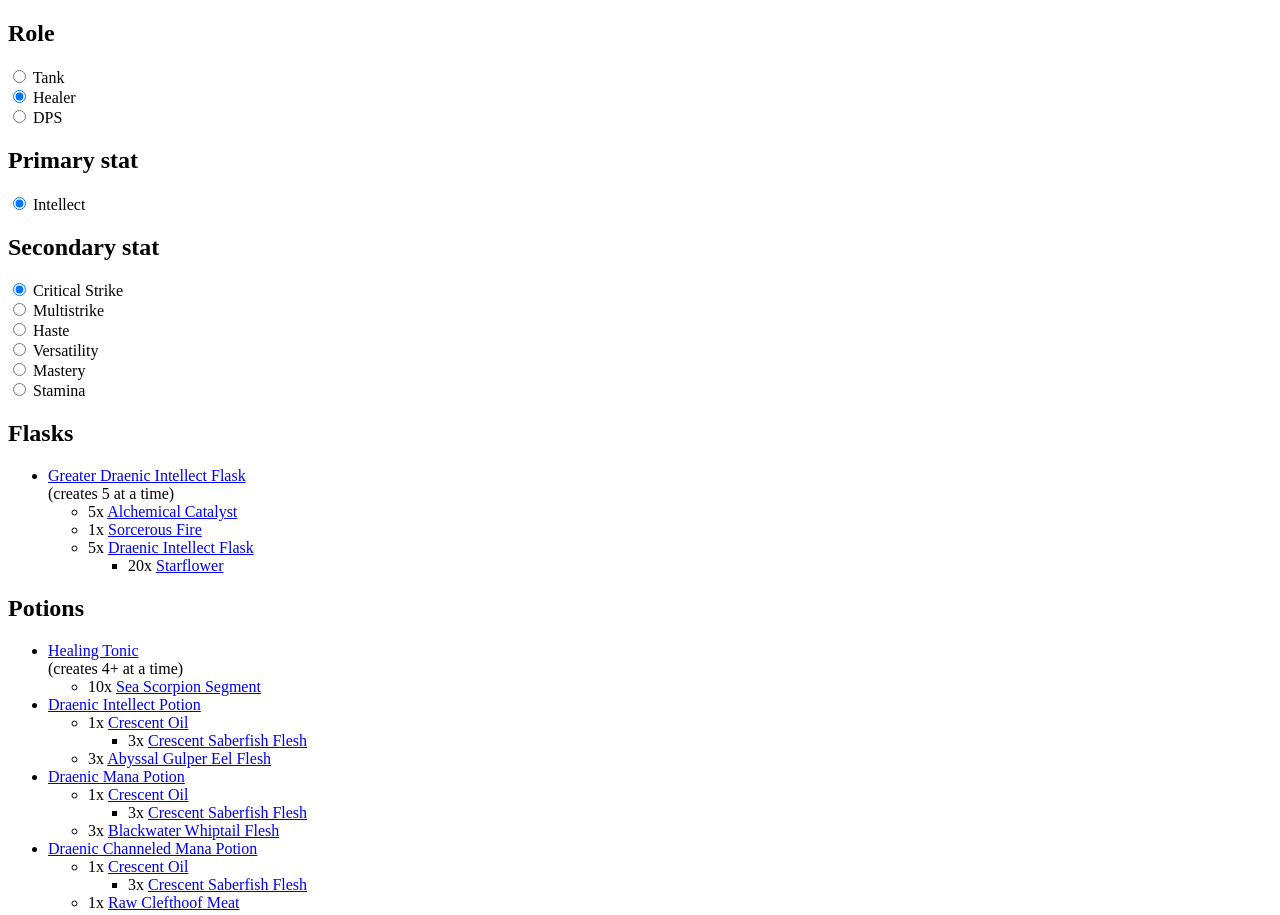
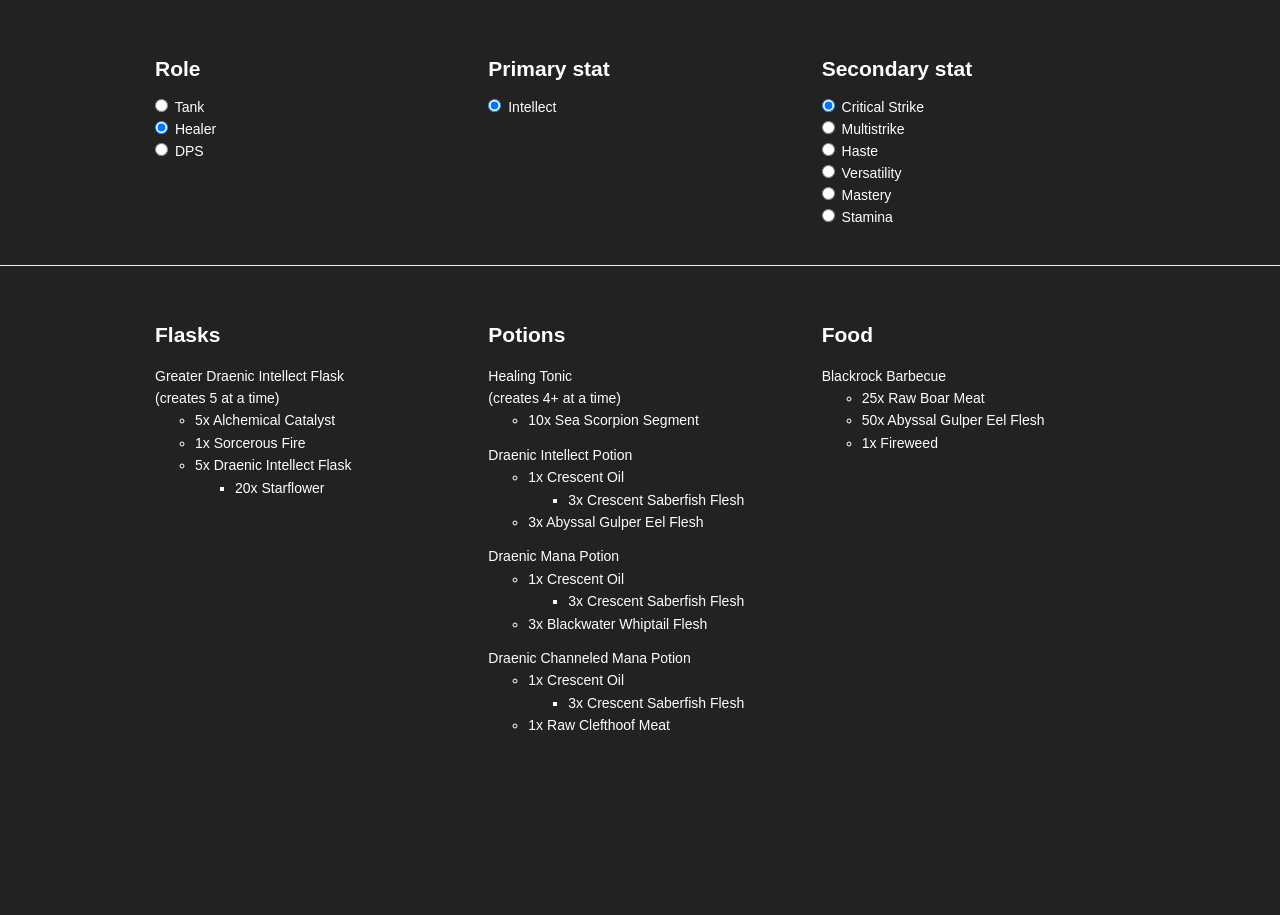
Before and after one commit to danielsamuels/raid-prep, a plain HTML site: page index.html in a window 1280 px wide. Shown: the top 915 px of the page. After the commit the page ends 800 px from the top, so only its background shows below. Drawn offline with nearby package versions, Linux system fonts and the light colour scheme; some packages are replaced by stand-ins of ours; the site is published under a folder, as on GitHub Pages, so addresses that start at the root find nothing; a script that the page names is missing.

Commit message:
Fix static paths.

```diff
--- a/index.html
+++ b/index.html
@@ -3,8 +3,8 @@
 <head>
     <meta charset="UTF-8">
     <title>Preparing for raids</title>
-    <link rel="stylesheet" href="/static/css/normalize.css">
-    <link rel="stylesheet" href="/static/css/style.css">
+    <link rel="stylesheet" href="static/css/normalize.css">
+    <link rel="stylesheet" href="static/css/style.css">
 
     <script type="text/javascript" src="http://static.wowhead.com/widgets/power.js"></script>
     <script>
```
